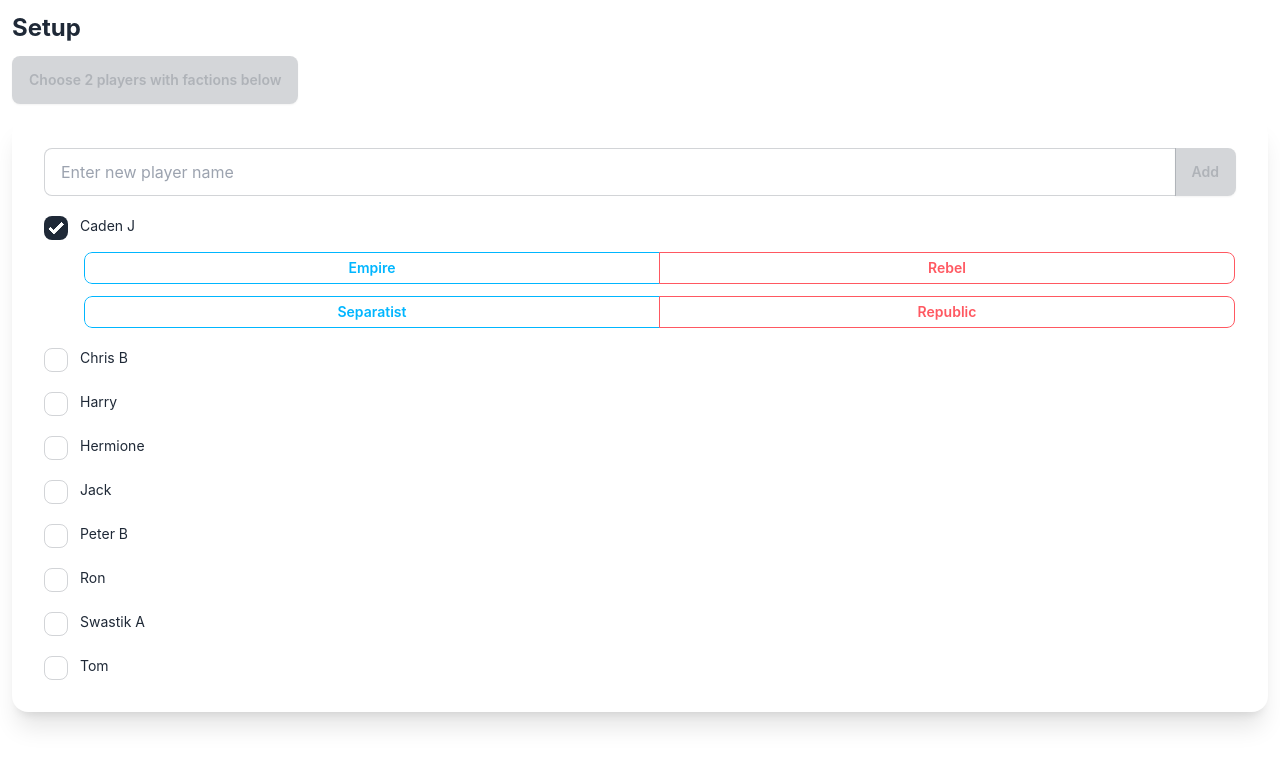
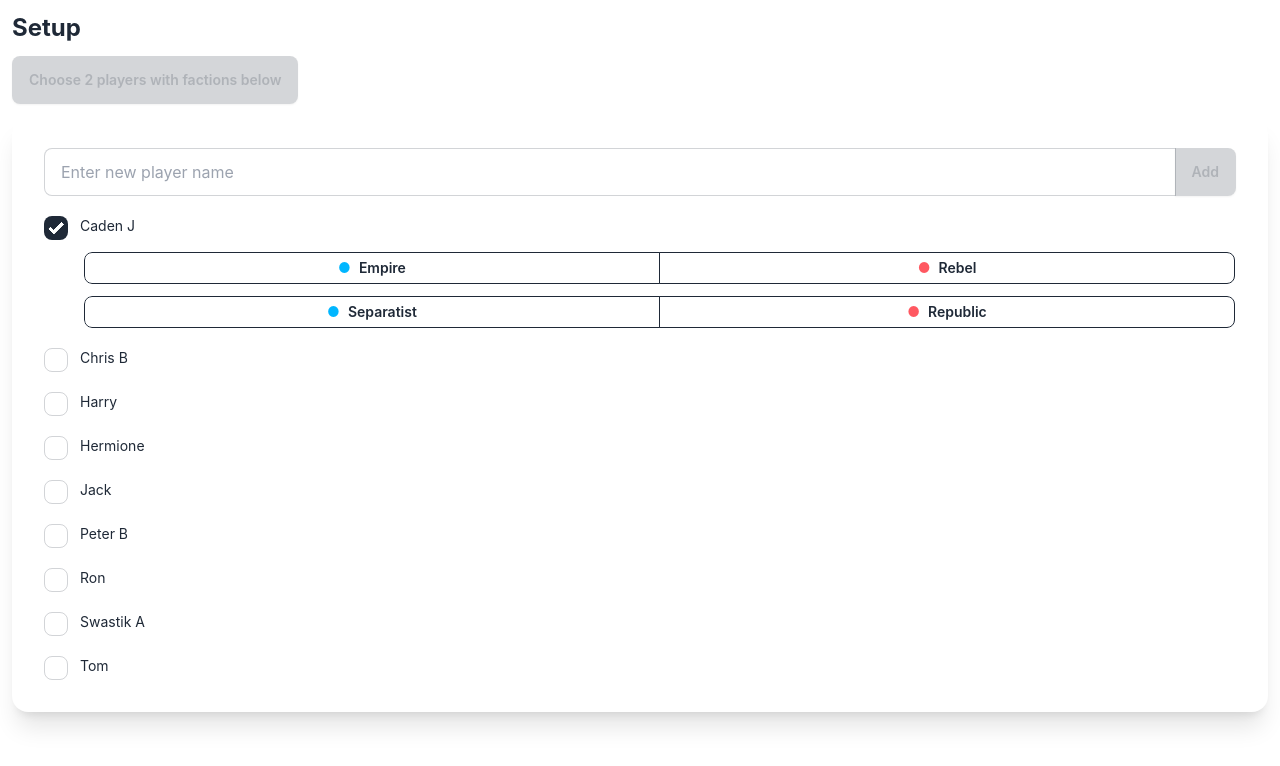
Before and after one commit to tsteelematc/tca-sw-deckbuilding, a React (Create React App) app: page /#/setup in a window 1280 px wide. Both pictures are taken after a click on the label "Caden J". Shown: the top 766 px of the page. Built offline with nearby package versions, Linux system fonts and the light colour scheme.

Commit message:
Improved button look ? ? ?
i-o-g

```diff
--- a/src/Setup.tsx
+++ b/src/Setup.tsx
@@ -177,15 +177,25 @@ export const Setup: React.FC<SetupProps> = ({
                                                 className="join mt-3 ml-10 overflow-hidden"
                                             >
                                                 <button
-                                                    className="btn btn-sm btn-outline btn-info join-item w-1/2 overflow-hidden"
+                                                    className="btn btn-sm btn-outline join-item w-1/2 overflow-hidden"
                                                     onClick={() => setPlayerFaction(x.name, "Empire")}
                                                 >
+                                                    <span
+                                                        className="text-info"
+                                                    >
+                                                         ●
+                                                    </span>
                                                     Empire
                                                 </button>
                                                 <button
-                                                    className="btn btn-sm btn-outline btn-error join-item w-1/2 overflow-hidden"
+                                                    className="btn btn-sm btn-outline join-item w-1/2 overflow-hidden"
                                                     onClick={() => setPlayerFaction(x.name, "Rebel")}
                                                 >
+                                                    <span
+                                                        className="text-error"
+                                                    >
+                                                         ●
+                                                    </span>
                                                     Rebel
                                                 </button>
                                             </div>
@@ -193,15 +203,25 @@ export const Setup: React.FC<SetupProps> = ({
                                                 className="join mt-3 ml-10 overflow-hidden"
                                             >
                                                 <button
-                                                    className="btn btn-sm btn-outline btn-info join-item w-1/2 overflow-hidden"
+                                                    className="btn btn-sm btn-outline join-item w-1/2 overflow-hidden"
                                                     onClick={() => setPlayerFaction(x.name, "Separatist")}
                                                 >
+                                                    <span
+                                                        className="text-info"
+                                                    >
+                                                         ●
+                                                    </span>
                                                     Separatist
                                                 </button>
                                                 <button
-                                                    className="btn btn-sm btn-outline btn-error join-item w-1/2 overflow-hidden"
+                                                    className="btn btn-sm btn-outline join-item w-1/2 overflow-hidden"
                                                     onClick={() => setPlayerFaction(x.name, "Republic")}
                                                 >
+                                                    <span
+                                                        className="text-error"
+                                                    >
+                                                         ●
+                                                    </span>
                                                     Republic
                                                 </button>
                                             </div>
```
